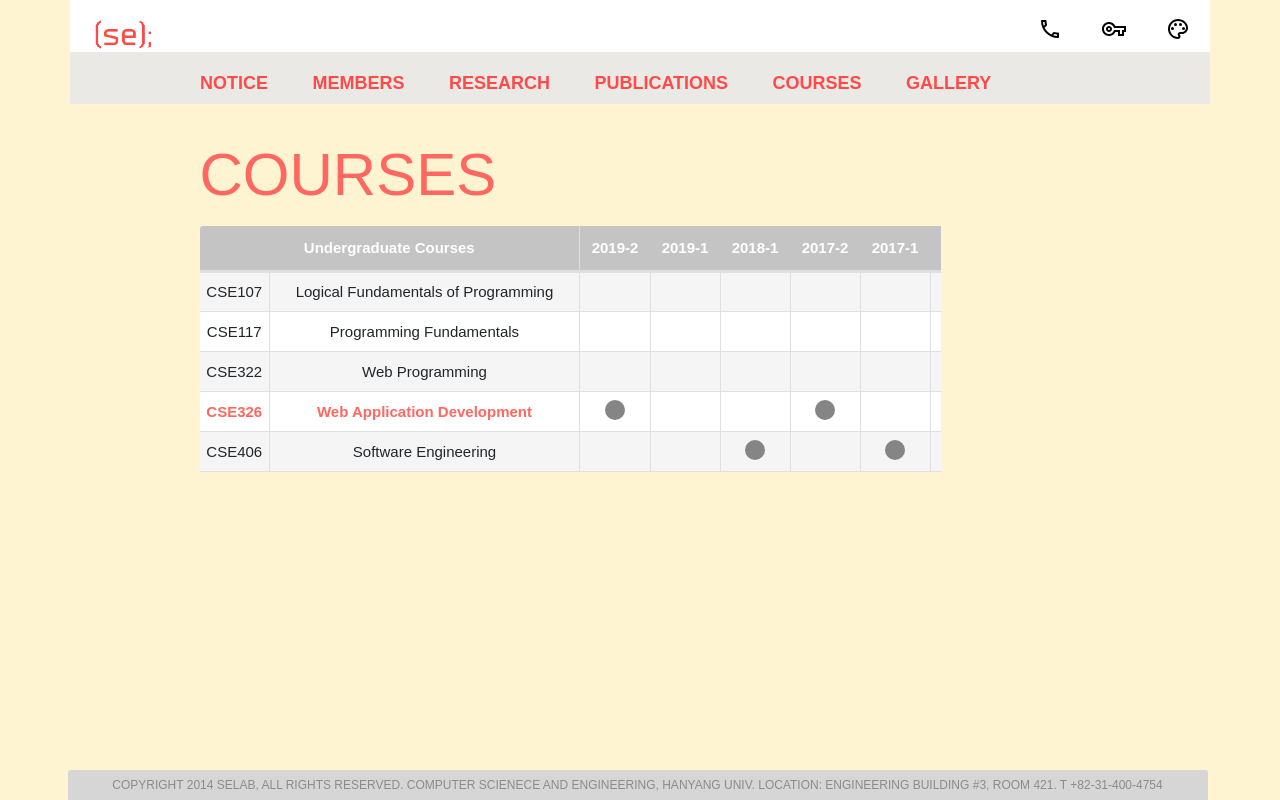
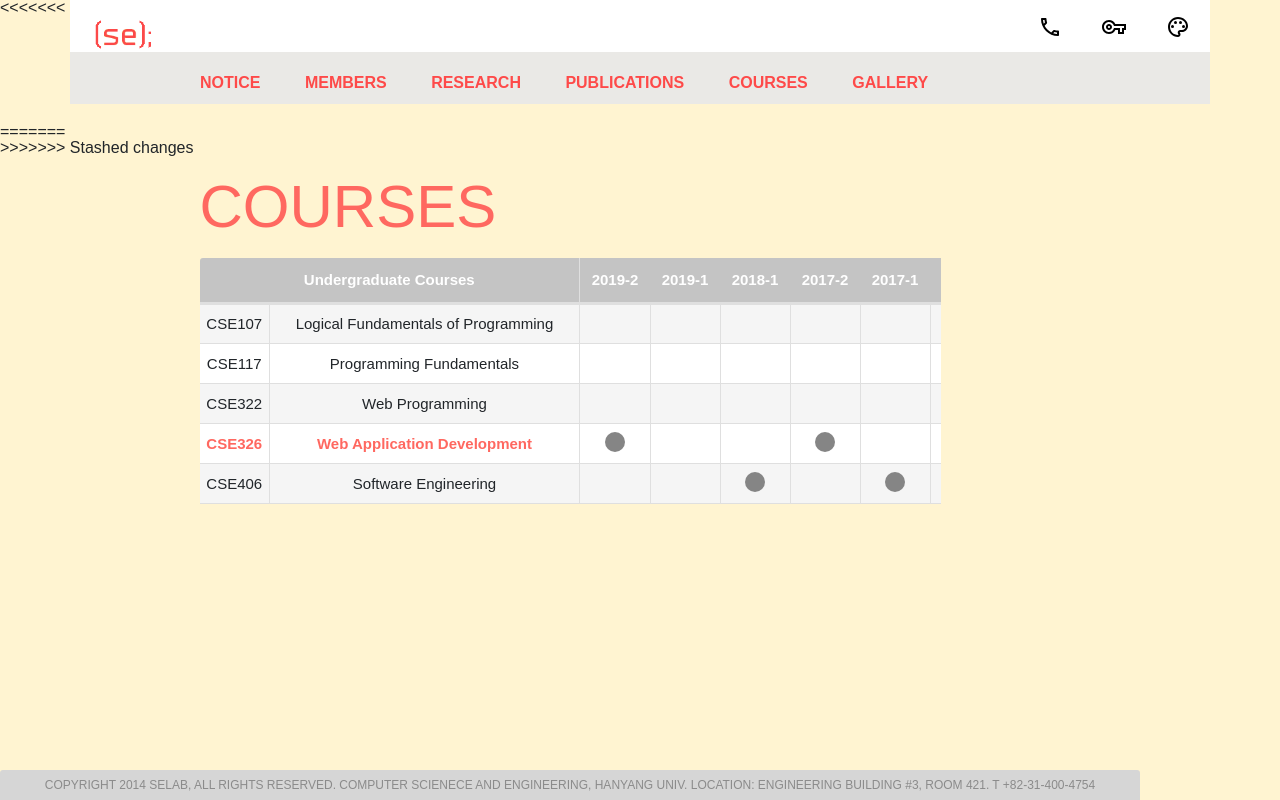
Before and after one commit to Rory0304/webapp2019, a PHP site: page /courses/index.html in a window 1280 px wide. Run offline with PHP 8.4, Linux system fonts and the light colour scheme; lists and menus that the app fills with data are empty; some libraries are stand-ins or nearby versions.

Commit message:
modify mainpage

```diff
--- a/selab/common/scripts/common.js
+++ b/selab/common/scripts/common.js
@@ -9,43 +9,15 @@
   }
 }
 
-//add name
-function font(){
-
-  var fontdiv = document.getElementById("font");
-  fontdiv.innerHTML = '<p>Font</p>' +
-  '<select id="fontselect" name="selectFontFamily" onchange="fontupdate(1);">' +
-  '<option style="font-family:Serif" value="serif"> Serif </option><option style="font-family:Tahoma" value="Tahoma"> Tahoma </option>'+
-  '<option style="font-family:Arial" value="Arial"> Arial </option><option style="font-family:Monospace" value="Monospace">Monospace</option>' +
-  '<option style="font-family:Roboto" value="Roboto">Roboto</option><option style="font-family:Times New Roman" value="Times New Roman">Times New Roman</option>' +
-  '<option style="font-family:Garamond" value="Garamond">Garamond</option><option style="font-family:Comic Sans MS" value="Comic Sans MS">Comic Sans MS</option>' +
-  '<option style="font-family:Courier" value="Courier">Courier</option><option style="font-family:Impact" value="Impact">Impact</otpion></select>' +
-  '<p>Font Size</p>' +
-  '<select id="fontsizeSlect" name="selectfontsize" onchange="fontupdate(2);">' +
-  '<option>10pt</option><option>12pt</option><option>14pt</option><option>16pt</option><option>18pt</option>' +
-  '<option>20pt</option><option>22pt</option><option>24pt</option><option>26pt</option><option>28pt</option>' +
-  '<option>30pt</option></select>'
-}
-
-//add name
-function background(){
-  var backgrounddiv = document.getElementById("background");
-  backgrounddiv.innerHTML = '<p>Background</p>' +
-  '<select id="backselect" name="selectBackground" onchange="backupdate();">' +
-  '<option value="1"> Theme1 </option>' +
-  '<option value="2"> Theme2</option>' +
-  '<option value="3" data-style="background-image: url(../home/styles/theme3.css)"> Theme3 </option>' +
-  '<option value="4" data-style="background-image: url(../home/styles/theme4.css)"> Theme4 </option>' +
-  '<option value="5" data-style="background-image: url(../home/styles/theme5.css)"> Theme5 </option></select>'
-}
 
 function fontupdate(value){
   if(value==1){
    var font = document.getElementById("fontselect").value;
-   document.getElementsByClassName("container")[0].style.fontFamily = font;
-  //  jQuery(function($){
-  //   $(".container :not(#settingtab)").css("fontFamily",font);
-  // });
+   document.getElementById("main").style.fontFamily = font;
+  }
+  if(value==2){
+    var fontsize = document.getElementById("fontsizeSlect").value;
+    document.getElementById("sortable").style.fontSize = fontsize;
   }
 }
 
@@ -99,8 +71,6 @@
 })
 
 function startup() {
-  font();
-  background();
   var setting = document.getElementById("settingtab");
   setting.style.display="none";
   navigation();
--- a/selab/common/styles/common.css
+++ b/selab/common/styles/common.css
@@ -76,7 +76,6 @@
 #menu {
 	height: 52px;
 	width: 100%;
-	/*min-width: 1280px;  width(.container) */
 	background-color: rgba(232, 232, 232, .9);
 	line-height: 52px;
 	padding-top: 5px;
@@ -97,7 +96,7 @@
 
 header[role="banner"] #menu li a, header[role="banner"] div[role="login"] a, nav a{
 	padding: 0 15px;
-	font-size: 18px;
+	/*font-size: 18px;*/
 	font-weight: bold;
 	color: #fe4a49;
 	display: block;
@@ -106,7 +105,7 @@
 }
 
 header[role="banner"] div[role="login"] a:hover, header[role="banner"] #menu li a:hover, header[role="banner"] #menu li a.selected, #contact:hover, #setting:hover, .selected, div[role="login"] a:hover{
-  background-color: #fe4a49;
+  	background-color: #fe4a49;
 	color: white;
 }
 
@@ -115,7 +114,6 @@
 	width: 1145px;
 	margin: 0 auto;
 	/*min-width: 1280px;  width(.container) */
-
 	line-height: 30px;
 }
 
--- a/selab/courses/cse326/2019/lecture/lec.css
+++ b/selab/courses/cse326/2019/lecture/lec.css
@@ -25,6 +25,11 @@
   padding: 10px;
   margin-right: 10px;
   color: black;
+}
+
+
+pre{
+  overflow: auto;
 }
 /* css for left section */
 
--- a/selab/courses/index.html
+++ b/selab/courses/index.html
@@ -51,6 +51,7 @@
 			</div>
 		</header>
 
+<<<<<<< Updated upstream
 		<main role="main">
 			<div id="settingtab">
 				<p>Navigation</p>
@@ -62,6 +63,10 @@
 			</div>
 			<div class="main-container container">
 
+=======
+		<div id = "main">
+			<div class="container">
+>>>>>>> Stashed changes
 				<div id="nav">
 					<div id="logo"><a href="../index.html"><img src="../common/images/selab_logo_S.png" /></a></div>
 					<div class="nav-list-left">
@@ -242,7 +247,7 @@
 					</div>
 				</div>
 			</div>
-		</main>
+		</div>
 
 		<footer role="contentinfo">
 			<div class="container">
--- a/selab/home/styles/home.css
+++ b/selab/home/styles/home.css
@@ -20,7 +20,7 @@
 #sortable a {
 	width: 229px;
 	height: 229px;
-	font-size: 20px;
+/*	font-size: 20px;*/
 	font-weight: 400;
 	color: white;
 	float: left;
```
Also changed, not shown: selab/home/styles/theme1.css (+6 -1 lines), selab/index.html (+44 -9 lines).
